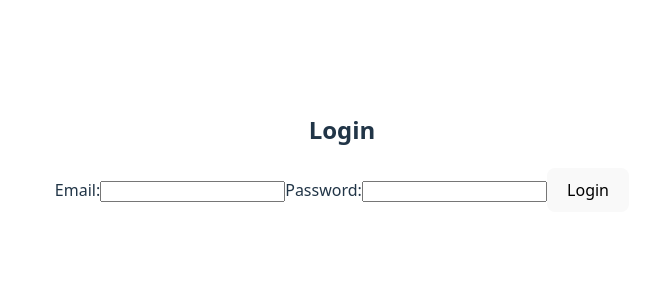
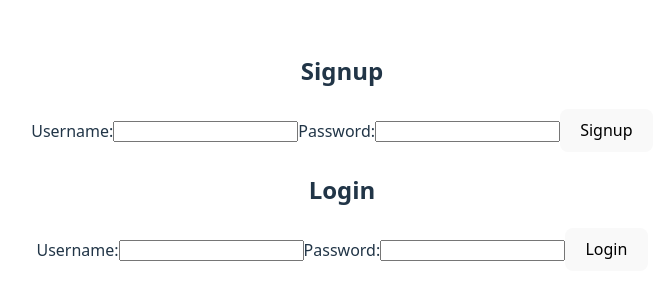
Before and after one commit to amyzh3/spoilert, a React (Vite) app in the folder app/: page / in a window 1280 px wide. Shown: the part 248-548 px from the top of the page, without its empty margins (298-961 px from the left). Built offline with nearby package versions, Linux system fonts and the light colour scheme.

Commit message:
Add login/signup

```diff
--- a/app/src/main.jsx
+++ b/app/src/main.jsx
@@ -4,16 +4,24 @@ import './index.css'
 import { BrowserRouter, Routes, Route } from "react-router-dom"
 import Login from "./pages/Login"
 import Dashboard from "./pages/Dashboard"
+import { useState } from "react";
 
 
+const App = () => {
+  const [user, setUser] = useState("");
+
+  return (
+    <BrowserRouter>
+      <Routes>
+        <Route path="/" element={<Login setUser={setUser} />} />
+        <Route path="/dashboard" element={<Dashboard />} />
+      </Routes>
+    </BrowserRouter>
+  );
+};
 
 createRoot(document.getElementById('root')).render(
   <StrictMode>
-    <BrowserRouter>
-    <Routes>
-      <Route path="/" element={<Login />} />
-      <Route path="/dashboard" element={<Dashboard />} />
-    </Routes>
-    </BrowserRouter>
-  </StrictMode>,
-)
+    <App />
+  </StrictMode>
+);
--- a/app/src/pages/Login.jsx
+++ b/app/src/pages/Login.jsx
@@ -1,41 +1,69 @@
 import { useState } from "react";
 import { useNavigate } from "react-router-dom";
+import axios from "axios";
 
 function Login({ setUser }) {
-  const [email, setEmail] = useState("");
-  const [password, setPassword] = useState("");
+  const [loginUsername, setLoginUsername] = useState("");
+  const [loginPassword, setLoginPassword] = useState("");
+
+  const [signupUsername, setSignupUsername] = useState("");
+  const [signupPassword, setSignupPassword] = useState("");
   const navigate = useNavigate();
 
-  const handleLogin = async (e) => {
+  const handleSignup = async (e) => {
     e.preventDefault();
 
-    navigate("/dashboard"); // Redirect to home
+    try {
+      const response = await axios.post('http://localhost:8000/signup', {signupUsername, signupPassword}); // Assuming backend has an /items route
 
+      if(response.status === 201){
+        alert("signup successful!");
+        setUser(response.data.username);
+        navigate("/dashboard");
+      }else{
+        alert("Sign up failed.")
+      }
+    } catch (error) {
+      console.error('Error signing up:', error);
+      alert("An error occurred during signup.");
+    }
+};
 
-    const response = await fetch("http://localhost:8000/login", {
-      method: "POST",
-      headers: { "Content-Type": "application/json" },
-      body: JSON.stringify({ email, password }),
-    });
+  const handleLogin = async (e) => {
+      e.preventDefault();
 
-    const data = await response.json();
-    if (data.success) {
-      alert("Login successful!");
-      // setUser(data.user);
-      navigate("/dashboard"); // Redirect to home
-    } else {
-      alert("Invalid credentials");
+      try {
+        const response = await axios.post('http://localhost:8000/login', {loginUsername, loginPassword}); // Assuming backend has an /items route
+
+        if(response.status === 200){
+          alert("Login successful!");
+          setUser(response.data.username);
+          navigate("/dashboard");
+        }else{
+          alert(response.data.message)
+        }
+    } catch (error) {
+      console.error('Error logging in:', error);
+      alert("An error occurred during login");
     }
   };
 
   return (
     <div>
+      <h2>Signup</h2>
+      <form onSubmit={handleSignup}>
+        <label>Username:</label>
+        <input type="username" value={signupUsername} onChange={(e) => setSignupUsername(e.target.value)} required />
+        <label>Password:</label>
+        <input type="password" value={signupPassword} onChange={(e) => setSignupPassword(e.target.value)} required />
+        <button type="submit">Signup</button>
+      </form>
       <h2>Login</h2>
       <form onSubmit={handleLogin}>
-        <label>Email:</label>
-        <input type="email" value={email} onChange={(e) => setEmail(e.target.value)} required />
+        <label>Username:</label>
+        <input type="username" value={loginUsername} onChange={(e) => setLoginUsername(e.target.value)} required />
         <label>Password:</label>
-        <input type="password" value={password} onChange={(e) => setPassword(e.target.value)} required />
+        <input type="password" value={loginPassword} onChange={(e) => setLoginPassword(e.target.value)} required />
         <button type="submit">Login</button>
       </form>
     </div>
```
